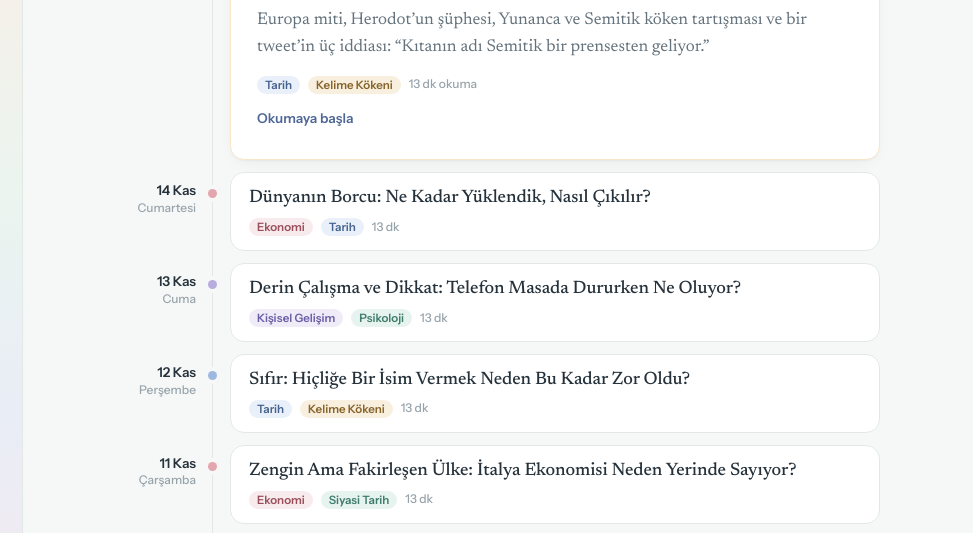
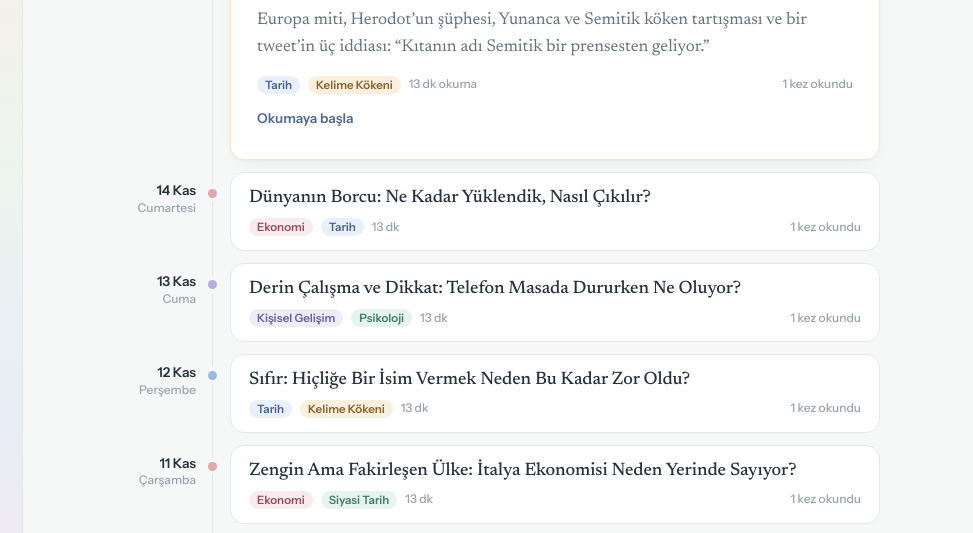
Before and after one commit to thezngn/erken-okumalar, a plain HTML site: page index.html in a window 1280 px wide. Shown: the part 222-755 px from the top of the page, 307-1280 px from the left. Drawn offline with Linux system fonts and the light colour scheme.

Commit message:
Ana sayfa: yeni yazının okunma sayısı da görünür (GoatCounter önbelleği gelene kadar en az 1)
Co-Authored-By: Claude Opus 5.5 <noreply@anthropic.com>
Claude-Session: https://claude.ai/code/session_012H45St3nERsarhDB8Mb2Qx

```diff
--- a/index.html
+++ b/index.html
@@ -133,9 +133,11 @@ function num(v){return parseInt(String(v).replace(/\D/g,''),10)||0}
 function get(p){return fetch(base+encodeURIComponent(p)+'.json').then(function(r){return r.ok?r.json():null}).then(function(d){return d&&d.count?num(d.count):null}).catch(function(){return null})}
 items.forEach(function(li){
  var f=li.querySelector('h3 a').getAttribute('href'),ps=[dir+f,dir+f.replace(/\.html$/,'')],i=0;
- (function next(){if(i>=ps.length)return;get(ps[i++]).then(function(n){
+ function show(n){var s=document.createElement('span');s.className='rd';s.textContent=Math.max(n,1)+' kez okundu';li.querySelector('.m').appendChild(s)}
+ /* GoatCounter sayıları 4 saate kadar önbellekte tutar; yeni yazı henüz görünmüyorsa en az 1 gösterilir */
+ (function next(){if(i>=ps.length){show(0);return}get(ps[i++]).then(function(n){
   if(n===null){next();return}
-  if(n>0){var s=document.createElement('span');s.className='rd';s.textContent=n+' kez okundu';li.querySelector('.m').appendChild(s)}
+  show(n);
  })})();
 });
 })();
```
